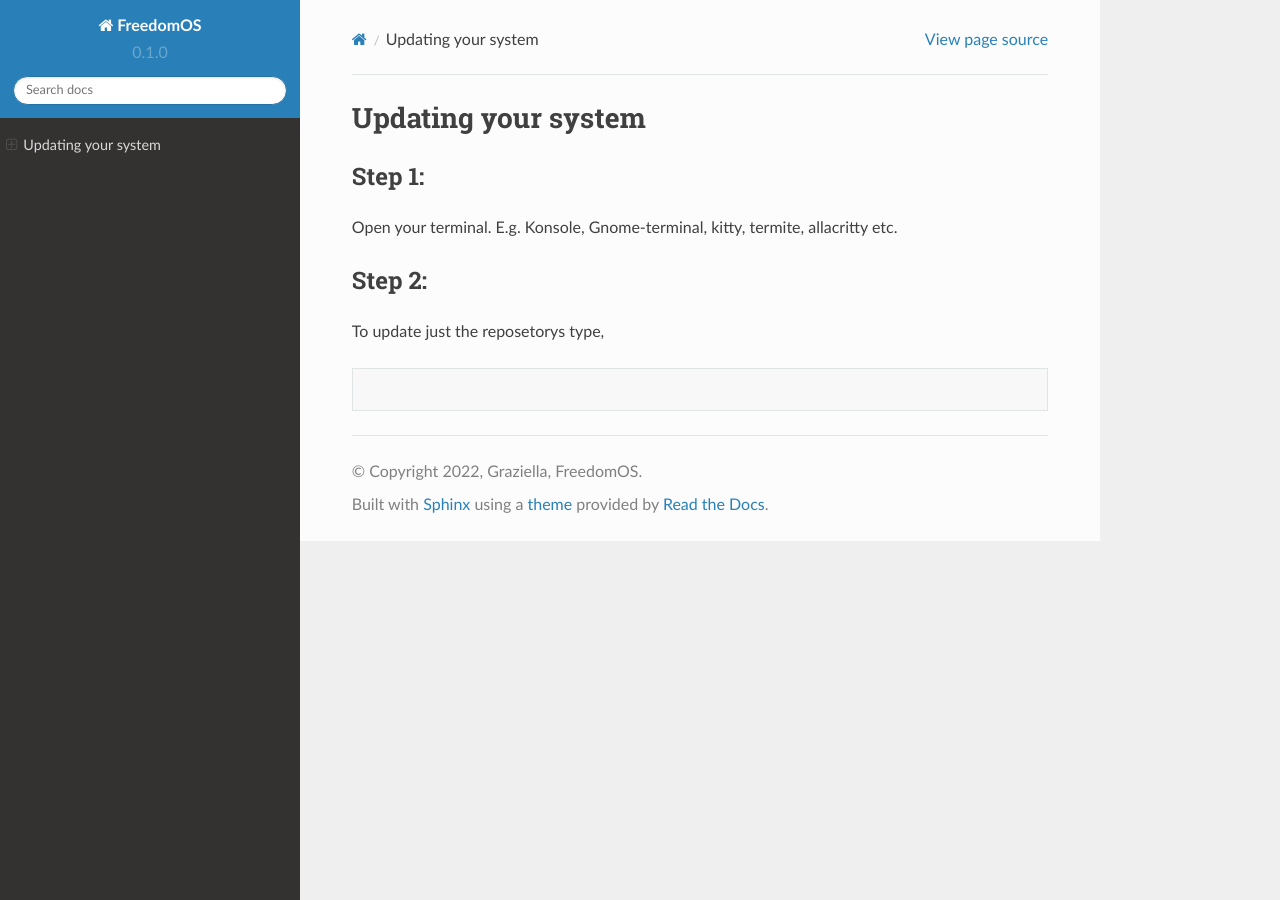
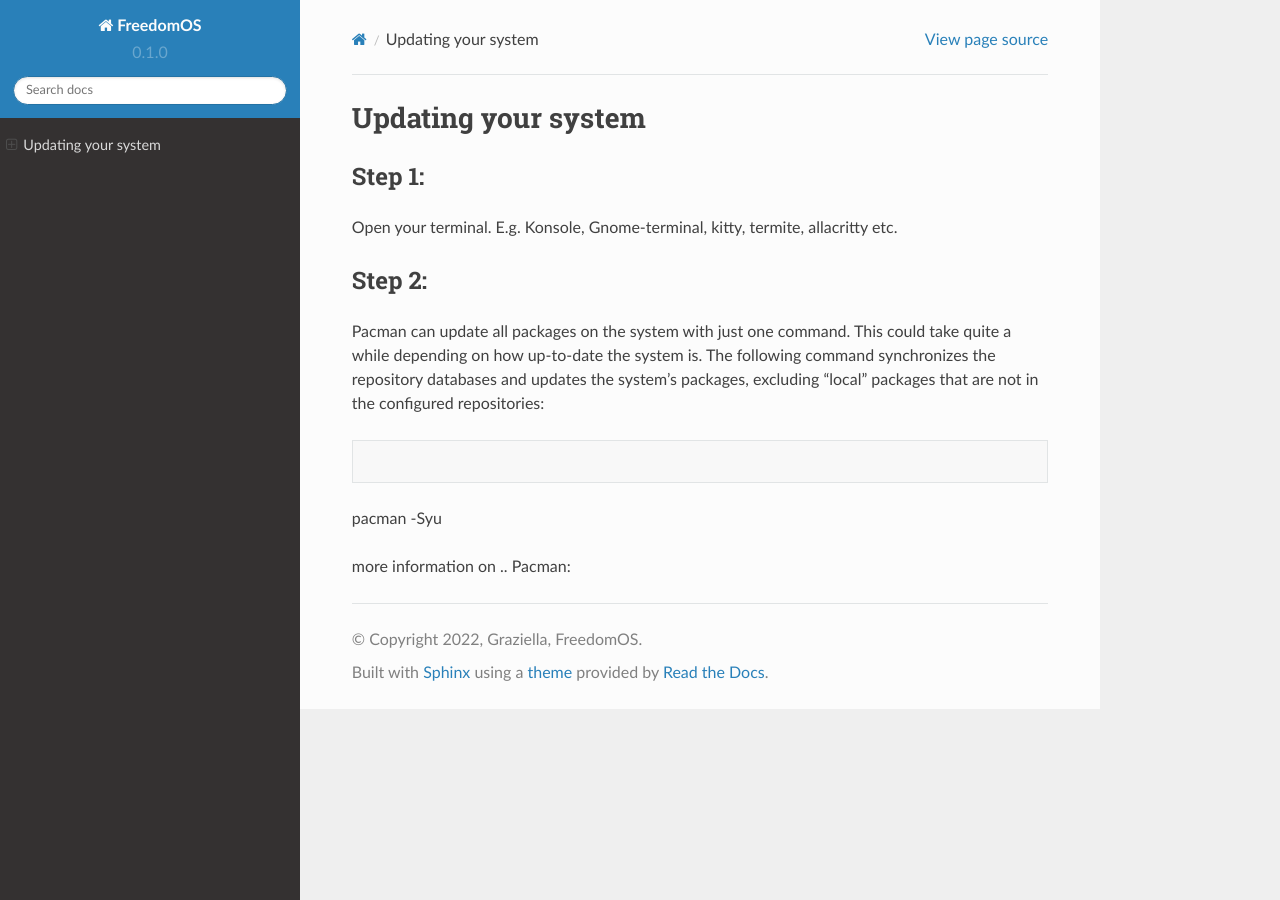
Before and after one commit to freedomos/docs, a Sphinx documentation site: the page built from docs/source/Update.rst, in a window 1280 px wide. Built offline with Sphinx 7.4.7 and the Read the Docs theme 2.0.0, drawn with Linux system fonts in a browser that asks for light colours.

Commit message:
Update Update.rst

```diff
--- a/docs/source/Update.rst
+++ b/docs/source/Update.rst
@@ -8,6 +8,9 @@ Open your terminal. E.g. Konsole, Gnome-terminal, kitty, termite, allacritty etc
 Step 2:
 ------
 
-To update just the reposetorys type,
+Pacman can update all packages on the system with just one command. This could take quite a while depending on how up-to-date the system is. The following command synchronizes the repository databases and updates the system's packages, excluding "local" packages that are not in the configured repositories:
 
 .. code-block::
+pacman -Syu
+
+more information on .. Pacman::
```
